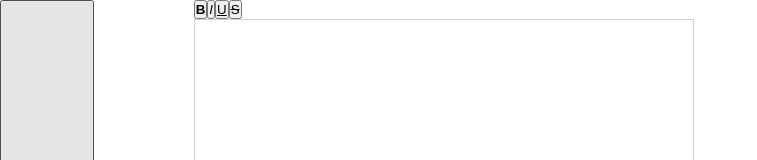
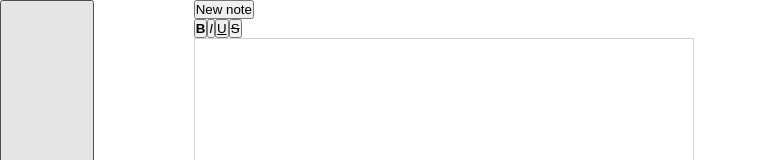
Before and after one commit to agiemza/notepad, a React (Create React App) app: page / in a window 1280 px wide. Shown: the top 160 px of the page, without its empty margins (0-757 px from the left). Built offline with nearby package versions, Linux system fonts and the light colour scheme.

Commit message:
Added creating new notes which are stored in state

```diff
--- a/src/App.js
+++ b/src/App.js
@@ -1,24 +1,106 @@
-import { useEffect, useState } from "react"
+import { nanoid } from "nanoid"
+import { useState } from "react"
 import Toolbar from "./components/toolbar"
 
 export default function App() {
-    const [notes, setNotes] = useState("")
+    const [notes, setNotes] = useState([])
+    const [currentNoteID, setCurrentNoteID] = useState(notes[0] && notes[0].id)
 
     function handleInput(e) {
-        setNotes(e.target.innerHTML.replace(/&nbsp;/g, ' ').replace(/&amp;/g, "&").replace(/&lt;/g, "<").replace(/&gt;/g, ">"))
+        const currentNote = notes.find(note => note.id === currentNoteID)
+        currentNote.content = e.target.innerHTML.replace(/&nbsp;/g, ' ').replace(/&amp;/g, "&").replace(/&lt;/g, "<").replace(/&gt;/g, ">")
+    }
+
+    function getTimeAndDate() {
+        const dateObject = new Date()
+        const hours = dateObject.getHours() < 10 ? `0${dateObject.getHours()}` : dateObject.getHours()
+        const minutes = dateObject.getMinutes() < 10 ? `0${dateObject.getMinutes()}` : dateObject.getMinutes()
+        const seconds = dateObject.getSeconds() < 10 ? `0${dateObject.getSeconds()}` : dateObject.getSeconds()
+
+        const day = dateObject.getDate() < 10 ? `0${dateObject.getDate()}` : dateObject.getDate()
+        let month
+        switch (dateObject.getMonth()) {
+            case 0:
+                month = "January"
+                break
+            case 1:
+                month = "February"
+                break
+            case 2:
+                month = "March"
+                break
+            case 3:
+                month = "April"
+                break
+            case 4:
+                month = "May"
+                break
+            case 5:
+                month = "June"
+                break
+            case 6:
+                month = "July"
+                break
+            case 7:
+                month = "August"
+                break
+            case 8:
+                month = "Septemper"
+                break
+            case 9:
+                month = "October"
+                break
+            case 10:
+                month = "November"
+                break
+            case 11:
+                month = "December"
+                break
+            default:
+                console.log("Error occured while loading month.")
+                break
+        }
+
+        const date = `${day} ${month} ${dateObject.getFullYear()}`
+        const time = `${hours}:${minutes}:${seconds}`
+
+        return { time, date }
+    }
+
+    function createNewNote() {
+        const newNoteID = nanoid()
+        const newNote = {
+            id: newNoteID,
+            title: "New Note",
+            content: "",
+            timeCreated: {
+                date: getTimeAndDate().date,
+                time: getTimeAndDate().time
+            },
+            timeEdited: {
+                date: getTimeAndDate().date,
+                time: getTimeAndDate().time
+            }
+        }
+        console.log(newNote)
+        setNotes(prevState => [...prevState, newNote])
+        setCurrentNoteID(newNoteID)
     }
 
     function handleTest() {
+        console.log(notes)
+    }
 
-    }
     return (
         <section className="app">
             <button onClick={handleTest}>Test something</button>
             <div className="allnotes-container">
-
+                {/* {notes} */}
             </div>
             <div className="notepad-container">
-                <Toolbar />
+                <Toolbar
+                    createNewNote={createNewNote}
+                />
                 <div className="textArea" id="textArea" onInput={(e) => handleInput(e)} contentEditable suppressContentEditableWarning>
                 </div>
             </div>
--- a/src/components/toolbar.js
+++ b/src/components/toolbar.js
@@ -1,5 +1,5 @@
 
-export default function Toolbar() {
+export default function Toolbar(props) {
 
     function handleClick(property) {
         document.execCommand(property)
@@ -7,6 +7,8 @@ export default function Toolbar() {
 
     return (
         <div className="toolbar">
+            <button onClick={props.createNewNote}>New note</button>
+            <div className="stylingBar">
                 <button
                     onClick={() => handleClick("bold")}
                     style={{ fontWeight: '700' }}
@@ -32,5 +34,6 @@ export default function Toolbar() {
                     S
                 </button>
             </div>
+        </div>
     )
 }
```
Lines whose indentation alone changed are shown as unchanged.
